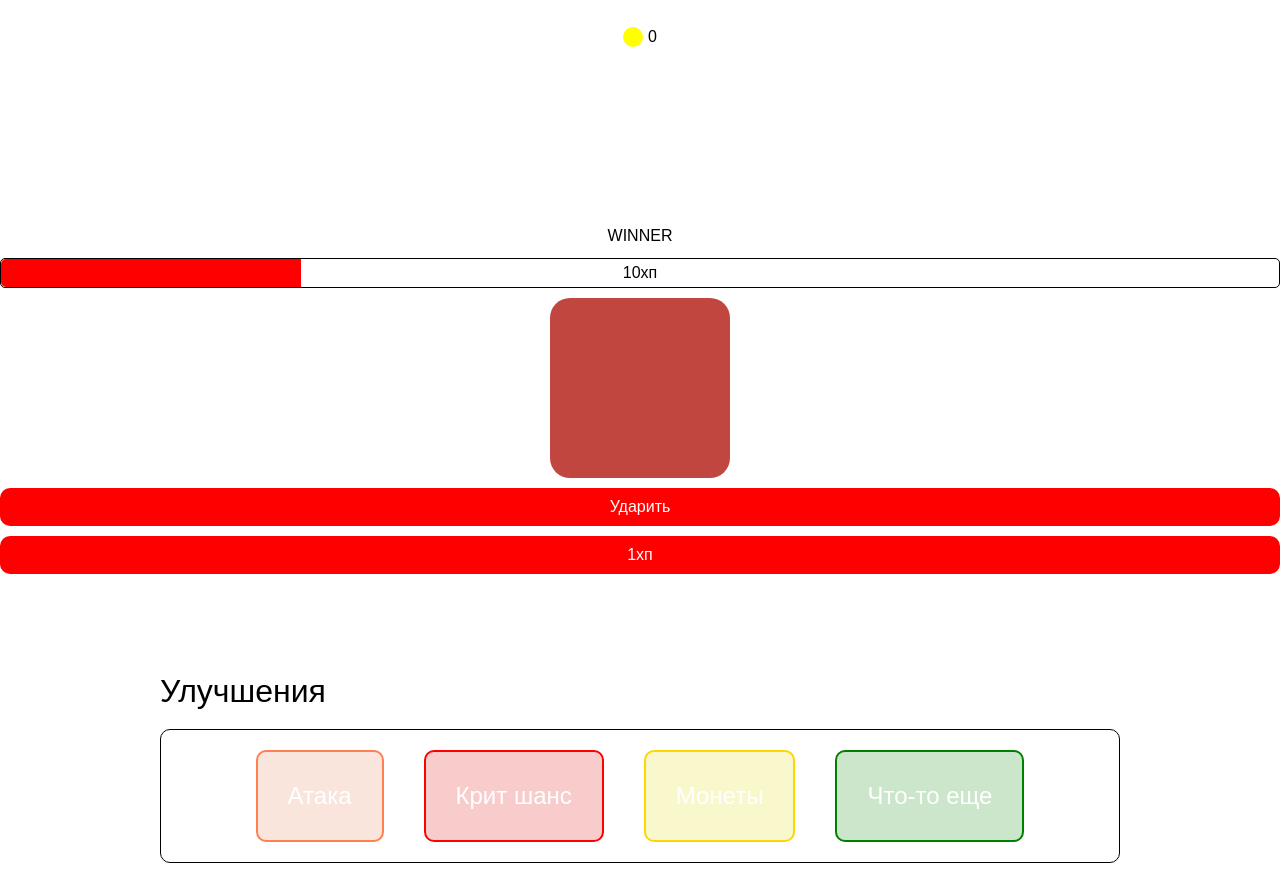
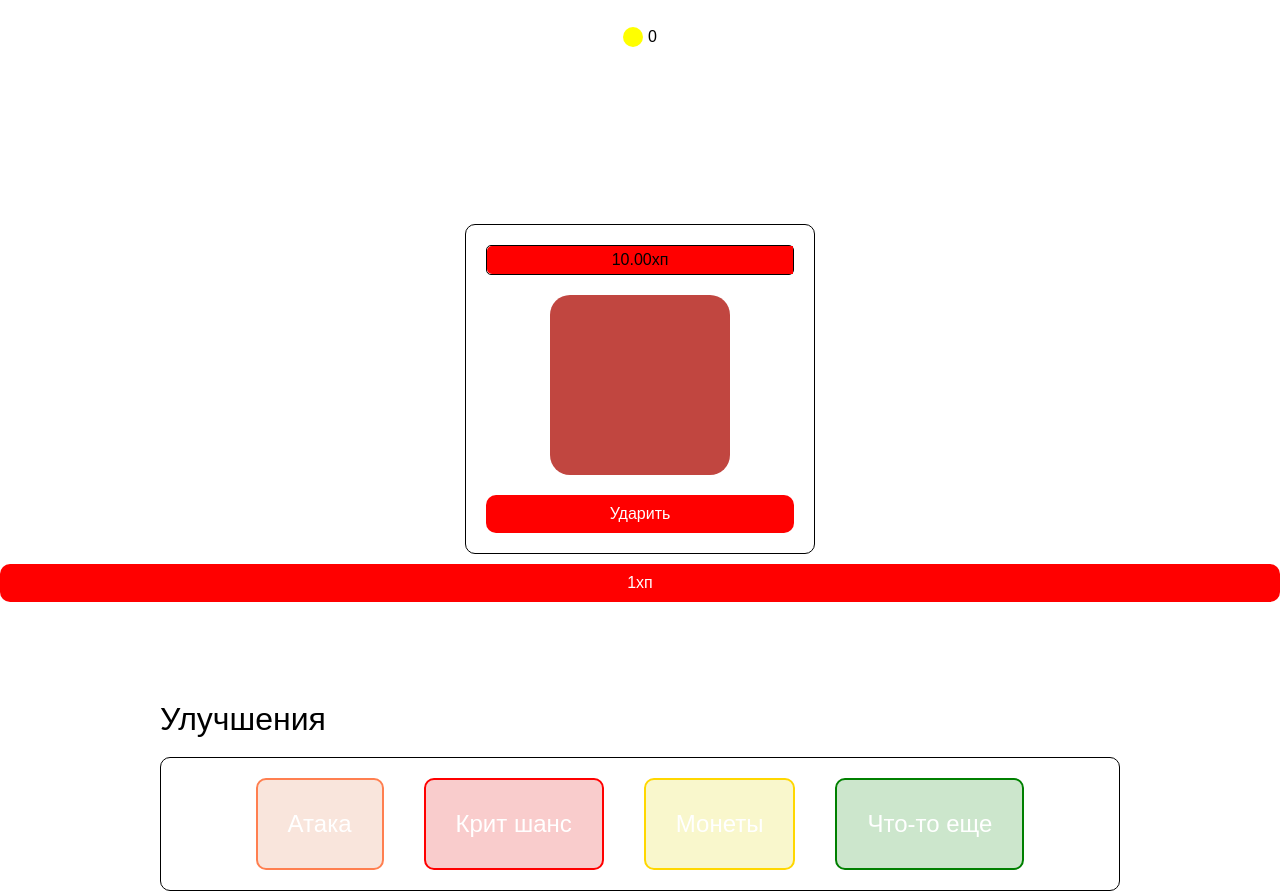
Before and after one commit to HELLRAID-cmd/Tap-Tap-MonsterHunter, a React (Vite) app in the folder client/: page / in a window 1280 px wide. Before the commit the page ends 863 px from the top, so only its background shows below. Built offline with nearby package versions, Linux system fonts and the light colour scheme.

Commit message:
Сделал 100%

```diff
--- a/client/src/Components/Monster/Monster.tsx
+++ b/client/src/Components/Monster/Monster.tsx
@@ -30,19 +30,11 @@ export const Monster = ({ health }: MonsterProps) => {
 
   return (
     <div className="monster">
-      {/* Победное окно */}
-      <div
-        className={`monster-enemy-box ${
-          monsterHealth === 0 ? "monster-enemy-winner" : ""
-        }`}
-      >
-        WINNER
-      </div>
-
+      <div className="monster-wrapper">
         {/* Цифры урона */}
         {lastDamage?.map((dmg, index) => (
           <p className={`monster-damage ${animationDamage}`} key={index}>
-          -{dmg}хп
+            -{dmg.toFixed(2)}хп
           </p>
         ))}
 
@@ -75,7 +67,8 @@ export const Monster = ({ health }: MonsterProps) => {
           monsterHealth={monsterHealth}
         />
 
-      {/* Оставить 1хп */}
+      </div>
+        {/* Админ кнопки */}
         <BtnAdmin setMonsterHealth={setMonsterHealth} />
     </div>
   );
--- a/client/src/Components/Monster/components/HealthBar.tsx
+++ b/client/src/Components/Monster/components/HealthBar.tsx
@@ -3,8 +3,8 @@ import type { HealthBar } from "../MonsterProps";
 const HealthBar = ({monsterHealth, maxHealth}: HealthBar) => {
   return (
     <div className="health-bar">
-      <div className="health-bar__fill" style={{width: `${(monsterHealth / maxHealth) * 300}px`}}></div>
-      <span className="health-bar__number">{monsterHealth}хп</span>
+      <div className="health-bar__fill" style={{width: `${(monsterHealth / maxHealth) * 100}%`}}></div>
+      <span className="health-bar__number">{monsterHealth.toFixed(2)}хп</span>
     </div>
   )
 }
```
Lines whose indentation alone changed are shown as unchanged.
